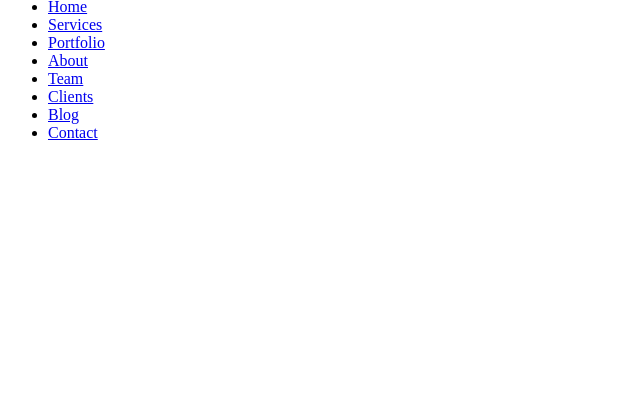
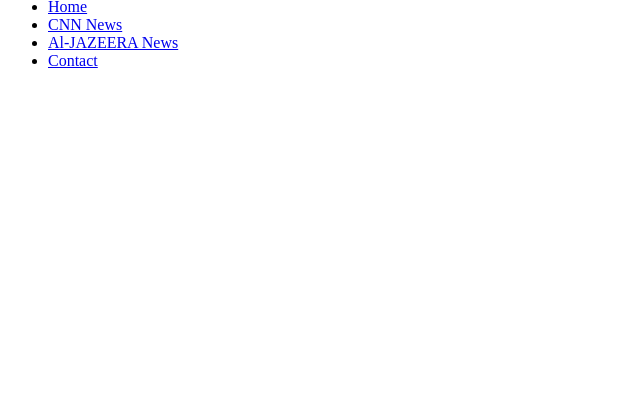
Before and after one commit to Fkaragu/NewsHighlight, a Flask app: template app/templates/navbar.html in a window 1280 px wide. Shown: the part 332-752 px from the top of the page, without its empty margins (0-640 px from the left). Run offline with Flask 2, Linux system fonts and the light colour scheme; the template is opened without the code that fills it, so the values that code supplies are empty; parts of the project's set-up code (start-up, migrations or seed data) failed here and were passed over; some libraries are stand-ins or nearby versions.

Commit message:
Added changes on the navbar

```diff
--- a/app/templates/cnn.html
+++ b/app/templates/cnn.html
@@ -1,3 +1,4 @@
+
 <div>
   <ul>
     {% for datas in data_cnn['articles']: %}
--- a/app/templates/navbar.html
+++ b/app/templates/navbar.html
@@ -17,13 +17,9 @@
                 </div>
                 <div id="menu" class="navbar-collapse collapse">
                     <ul class="nav navbar-nav navbar-left">
-                        <li class="active home"><a href="#main-slider"> Home</a></li>
-                        <li class="service"><a href="#services-wrapper">Services</a></li>
-                        <li class="portfolio"><a href="#portfolio-wrapper">Portfolio</a></li>
-                        <li class="about"><a href="#aboutus-wrapper">About</a></li>
-                        <li class="team"><a href="#team-wrapper">Team</a></li>
-                        <li class="client"><a href="#client-wrapper">Clients</a></li>
-                        <li class="blog"><a href="#blog-wrapper">Blog</a></li>
+                        <li class="active home"><a href="/"> Home</a></li>
+                        <li class="service"><a href="/cnn">CNN News</a></li>
+                        <li class="service"><a href="/aljazeera">Al-JAZEERA News</a></li>
                         <li class="contact"><a href="#contact-wrapper">Contact</a></li>
                     </ul>
                 </div>
```
